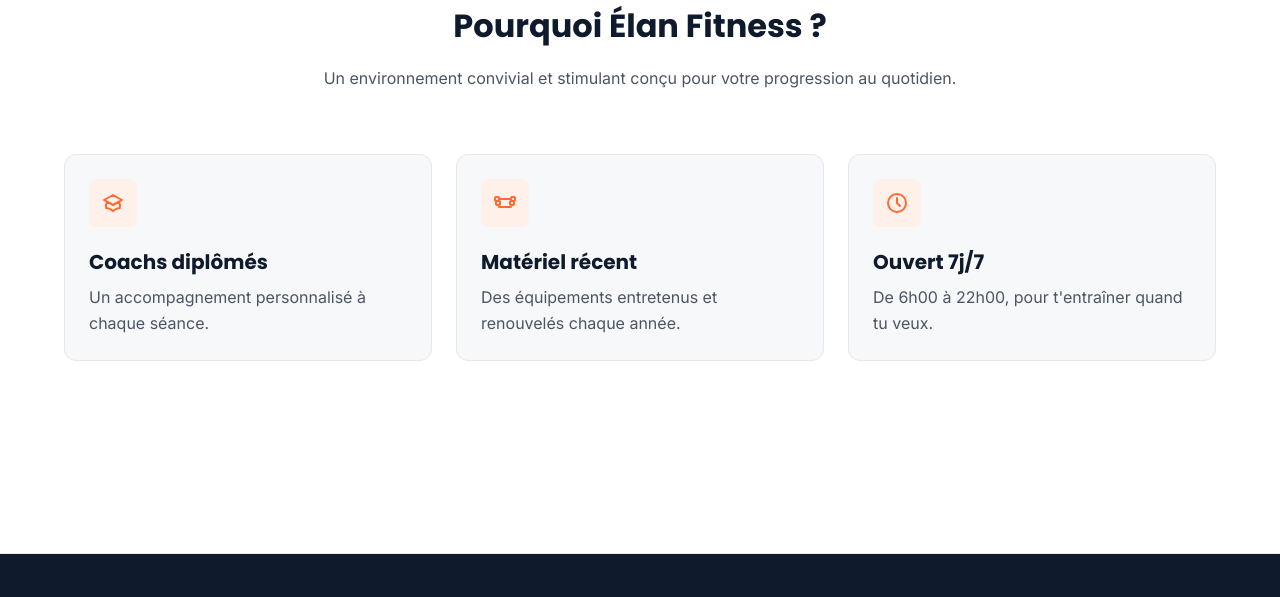
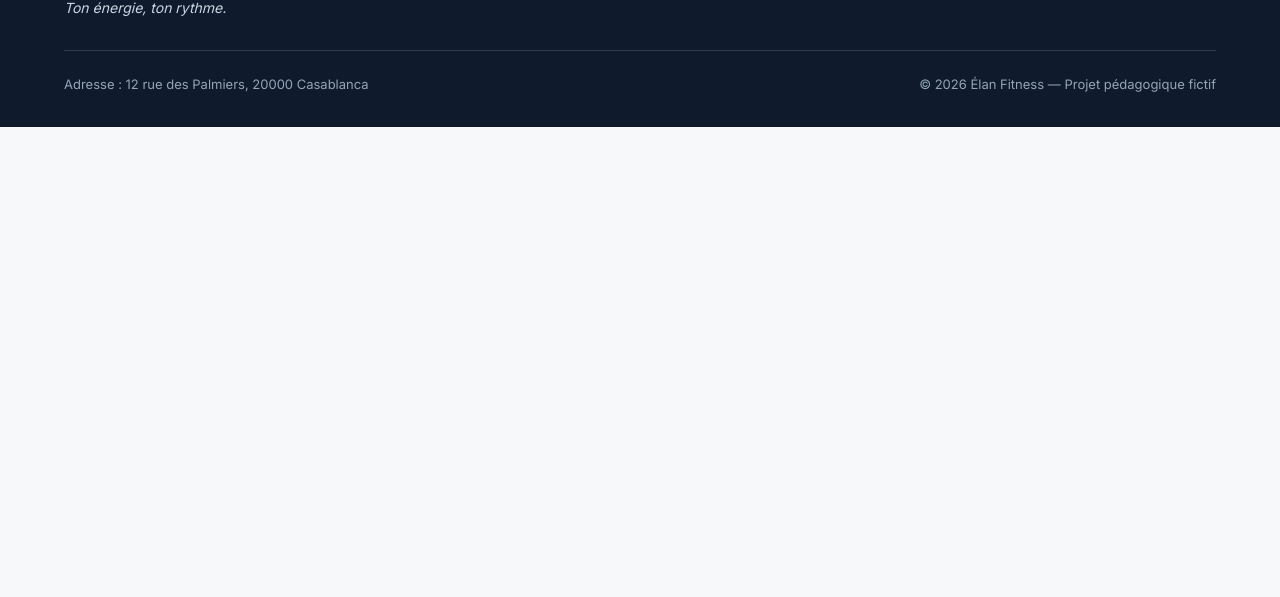
Before and after one commit to HajliHiba/projetFitness, a plain HTML site: page index.html in a window 1280 px wide. Shown: the part 944-1541 px from the top of the page. After the commit the page ends 1071 px from the top, so only its background shows below. Drawn offline with Linux system fonts and the light colour scheme.

Commit message:
indix
Removed the 'Pourquoi Élan Fitness ?' section and its content.

```diff
--- a/index.html
+++ b/index.html
@@ -68,38 +68,6 @@
 
       </div>
     </section>
-
-    <section class="section section-blanche">
-      <div class="conteneur">
-
-        <div class="section-titre">
-          <h2>Pourquoi Élan Fitness ?</h2>
-          <p>Un environnement convivial et stimulant conçu pour votre progression au quotidien.</p>
-        </div>
-
-        <div class="cartes">
-          <article class="carte carte-avantage">
-            <div class="icone"><img src="img/icone-coach.svg" alt=""></div>
-            <h3>Coachs diplômés</h3>
-            <p>Un accompagnement personnalisé à chaque séance.</p>
-          </article>
-
-          <article class="carte carte-avantage">
-            <div class="icone"><img src="img/icone-materiel.svg" alt=""></div>
-            <h3>Matériel récent</h3>
-            <p>Des équipements entretenus et renouvelés chaque année.</p>
-          </article>
-
-          <article class="carte carte-avantage">
-            <div class="icone"><img src="img/icone-horloge.svg" alt=""></div>
-            <h3>Ouvert 7j/7</h3>
-            <p>De 6h00 à 22h00, pour t'entraîner quand tu veux.</p>
-          </article>
-        </div>
-        <div class="formules">
-      </div>
-    </section>
-
   </main>
 
   <footer class="pied-de-page">
```
